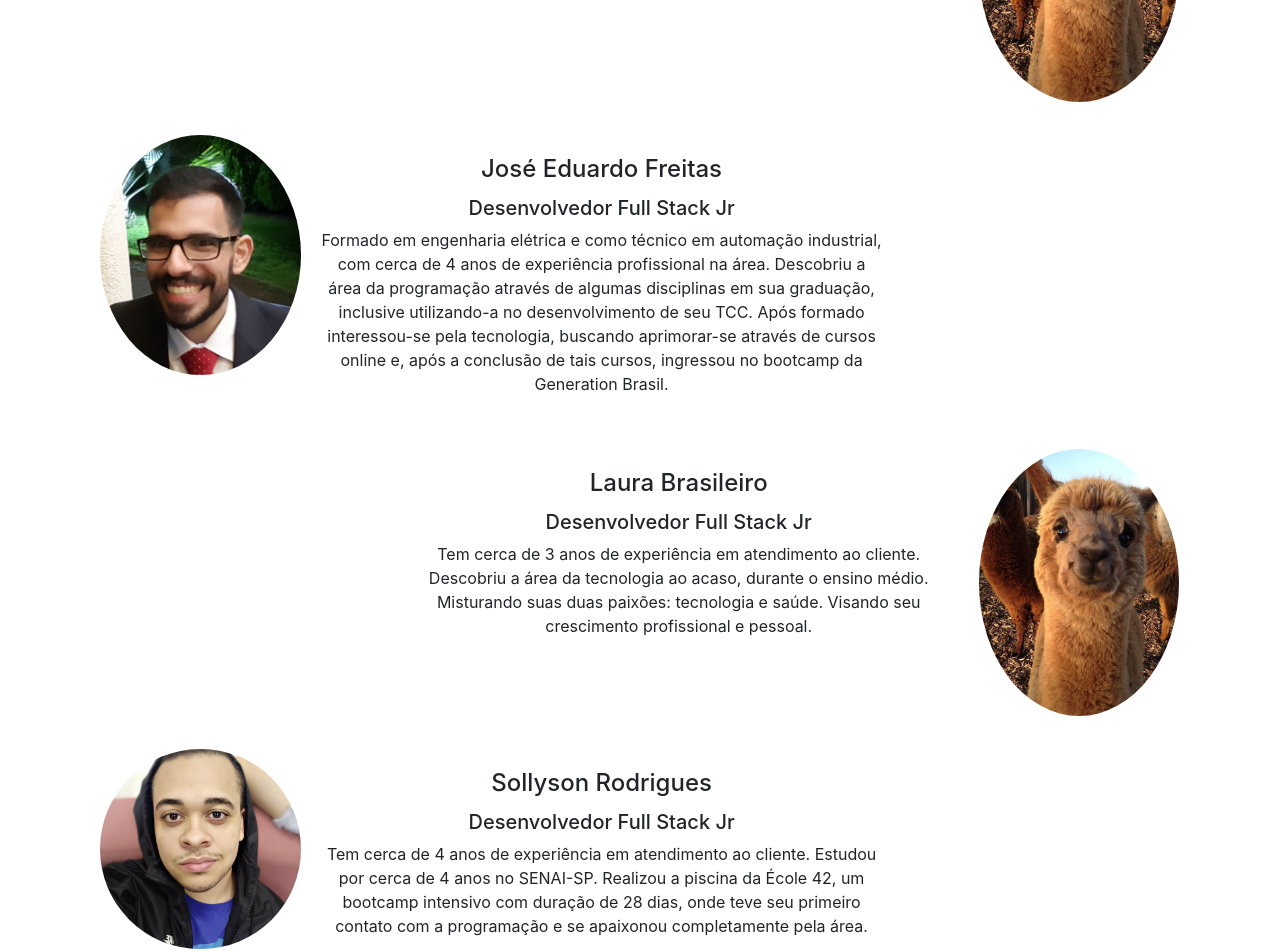
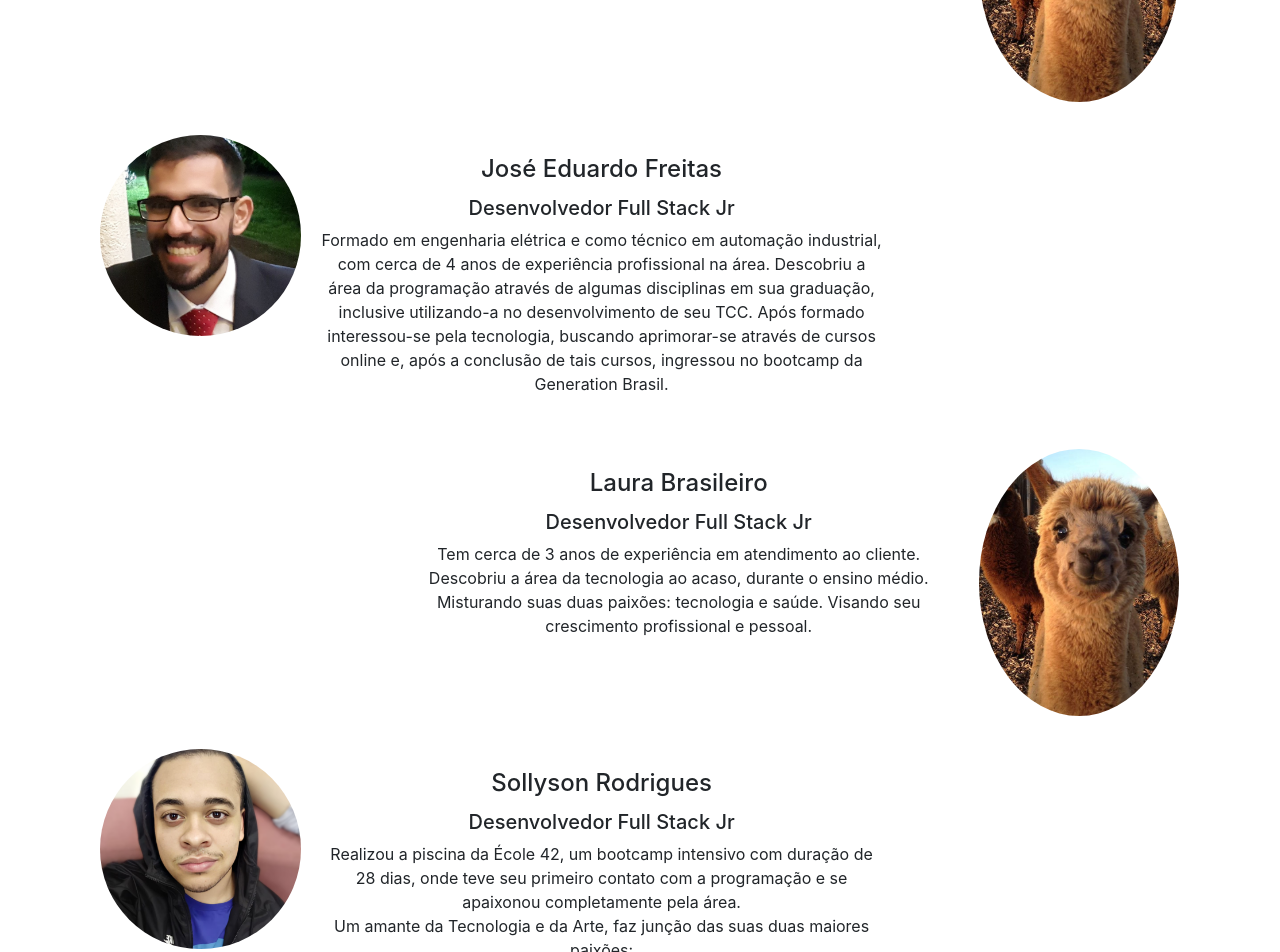
Before and after one commit to EduCFreitas/cristal-angular, an Angular app in the folder cristal/: page /sobre-nos in a window 1280 px wide. Shown: the part 1140-2092 px from the top of the page. Built offline with nearby package versions, Linux system fonts and the light colour scheme.

Commit message:
Finalização da pagina contato e edição Card Edu

```diff
--- a/cristal/src/app/contato/contato.component.html
+++ b/cristal/src/app/contato/contato.component.html
@@ -11,7 +11,7 @@
             <div class="brand-wrapper">
               <img src="../../assets/Cristal-v1.svg" alt="logo" class="logo">
             </div>
-            <p class="login-card-description lead">Deixe suas informações para contato!</p>
+            <p class="login-card-description lead">Insira suas informações!</p>
             <div class="formulario">
 
               <div class="form-group" [ngClass]="{'tem-erro': nomeContato.errors && (nomeContato.dirty || nomeContato.touched)}">
--- a/cristal/src/app/contato/contato.component.scss
+++ b/cristal/src/app/contato/contato.component.scss
@@ -36,7 +36,7 @@
   }
 
   .card-body {
-    padding: 30px 60px 60px;
+    padding: 50px 60px 60px;
     height: 750px;
 
     @media (max-width: 422px) {
@@ -69,21 +69,23 @@
 
   .login-btn {
     padding: 13px 20px 12px;
-    background-color: #E4C5FE;
+    background-color: #A79FFD;
     border-radius: 4px;
     font-size: 17px;
     font-weight: bold;
-    line-height: 20px;
     color: #fff;
     margin-bottom: 24px;
-    transition: 0.5s;
 
 
     &:hover {
-      border: 1px solid #E4C5FE;
+      border: 1px solid #A79FFD;
       background-color: transparent;
-      color: #E4C5FE;
+      color: #A79FFD;
       transition: 0.5s;
+    }
+
+    &:focus {
+      outline: none;
     }
 
   }
@@ -123,7 +125,6 @@
   color: green;
 }
 
-
 textarea {
   height: 100px;
 }
--- a/cristal/src/app/sobre-nos/sobre-nos.component.html
+++ b/cristal/src/app/sobre-nos/sobre-nos.component.html
@@ -54,7 +54,7 @@
             <div class="card2 mb-2 col-sm-12 col-md-12 col-lg-9 mr-auto rounded-lg py-2 mb-3">
                 <div class="row no-gutters">
                     <div class="col-md-3 div-img-card">
-                        <img src="assets/card-eduardo.jpg" class="card-img rounded-circle" alt="foto do Eduardo">
+                        <img src="assets/card-eduardo.png" class="card-img rounded-circle" alt="foto do Eduardo">
                     </div>
                     <div class="col-md-9">
                         <div class="card-body text-center">
@@ -90,7 +90,12 @@
                         <div class="card-body text-center">
                             <h4 class="card-title">Sollyson Rodrigues</h4>
                             <h5 class="card-subtible">Desenvolvedor Full Stack Jr</h5>
-                            <p class="card-text">Tem cerca de 4 anos de experiência em atendimento ao cliente. Estudou por cerca de 4 anos no SENAI-SP. Realizou a piscina da École 42, um bootcamp intensivo com duração de 28 dias, onde teve seu primeiro contato com a programação e se apaixonou completamente pela área.</p>
+                            <p class="card-text">Realizou a piscina da École 42, um bootcamp intensivo com duração de 28 dias, onde teve seu primeiro contato com a programação e se apaixonou completamente pela área.
+                              <br>
+                              Um amante da Tecnologia e da Arte, faz junção das suas duas maiores paixões:
+                              <br>
+                               A programação e o design, realizando um trabalho inovador e bonito
+                            </p>
                         </div>
                     </div>
                 </div>
```
Also changed, not shown: cristal/src/assets/card-eduardo.png (added).
